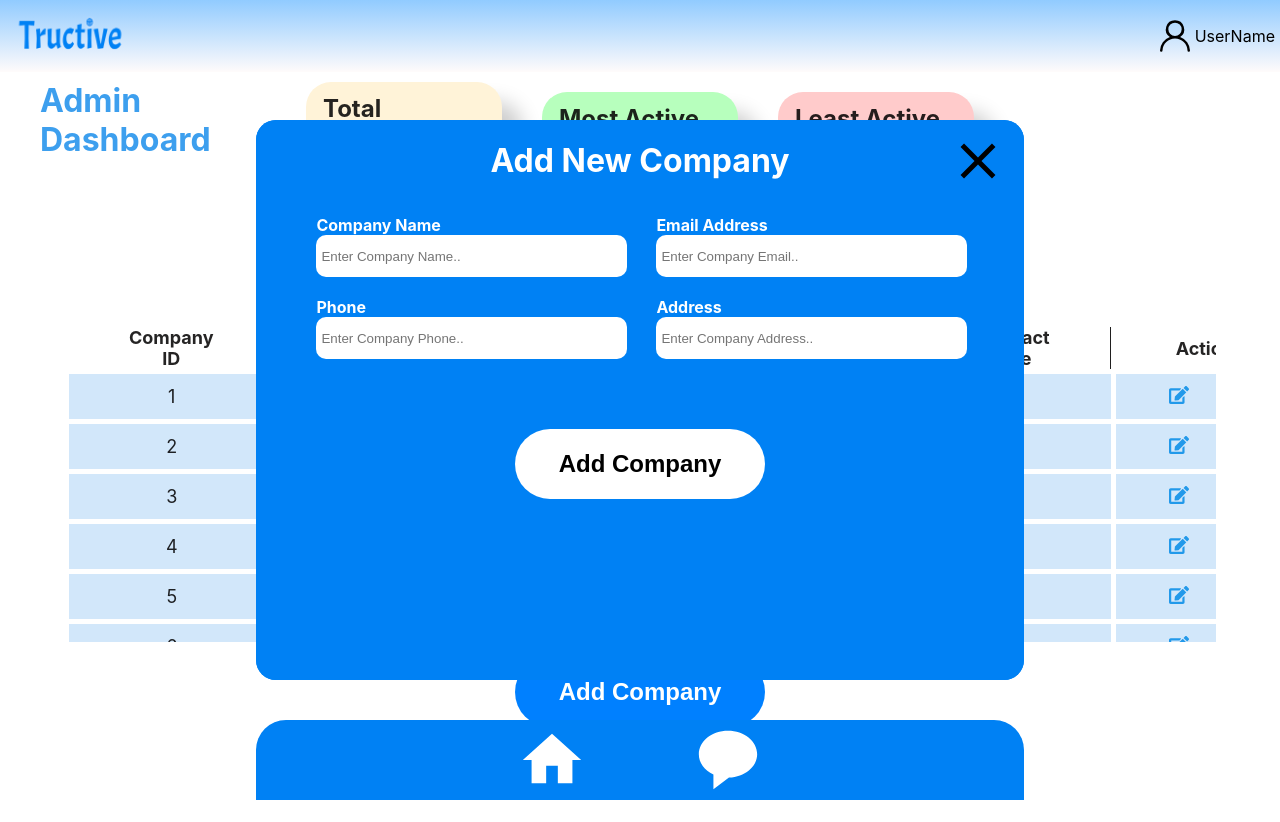
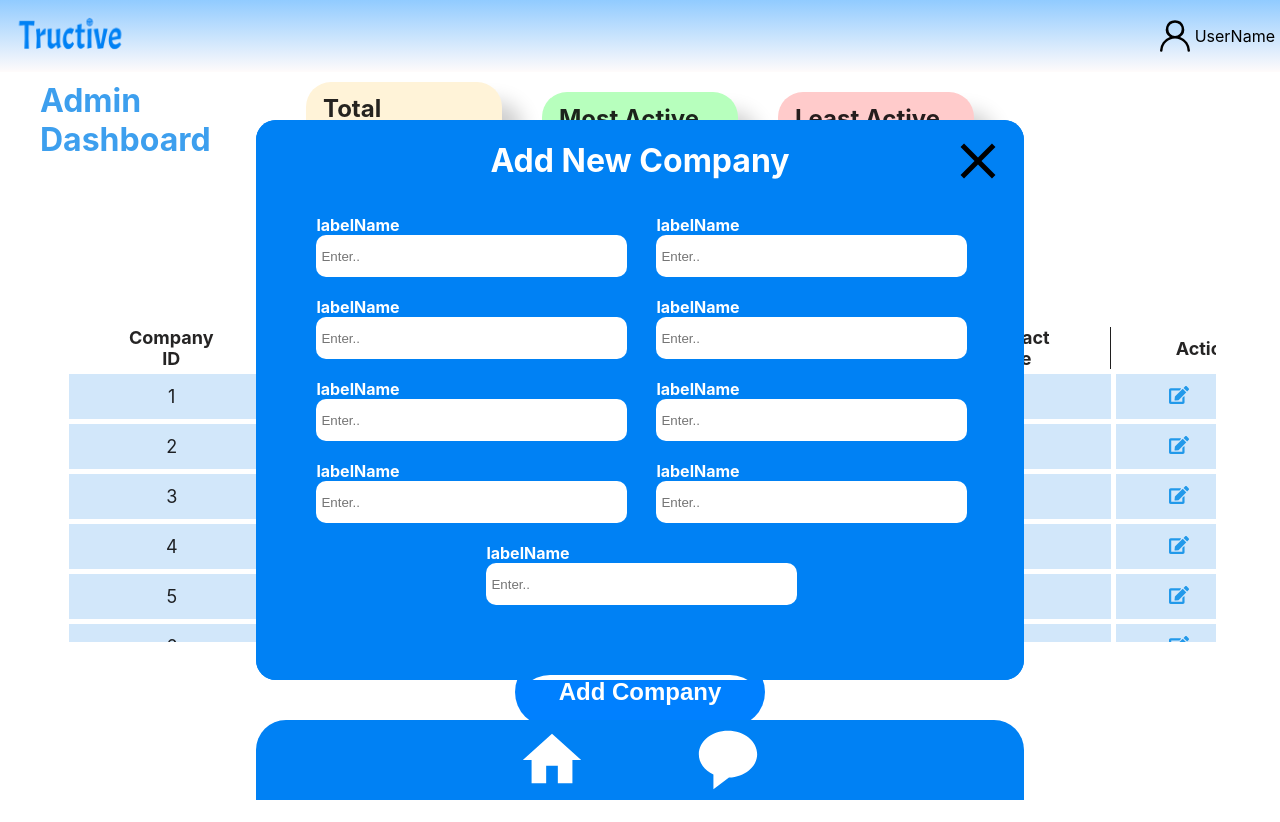
Before and after one commit to m7modfayez/tructive, a React (Vite) app: page /admin-dashboard/add-company in a window 1280 px wide. Built offline with nearby package versions, Linux system fonts and the light colour scheme.

Commit message:
creating base form for multiple using

```diff
--- a/src/App.tsx
+++ b/src/App.tsx
@@ -8,6 +8,7 @@ import Dashboard from './assets/components/Dashboard';
 import AdminDashboard from './assets/components/admin-dashboard/AdminDashboard';
 import AddingCompanyWindow from './assets/components/admin-dashboard/Admin-Actions/AddingCompanyWindow';
 import EditCompanyWindow from './assets/components/admin-dashboard/Admin-Actions/EditCompany';
+import BaseFormWindow from './assets/components/base-components/BaseFormWindow';
 
 function App() {
 
@@ -36,7 +37,8 @@ function App() {
 
         {/* Admin Dashboard with Nested Route */}
         <Route path="/admin-dashboard" element={<AdminDashboard />}>
-          <Route path="add-company" element={<AddingCompanyWindow />} />
+          {/* <Route path="add-company" element={<AddingCompanyWindow />} /> */}
+          <Route path="add-company" element={<BaseFormWindow />} />
           <Route path= "edit-company/:id" element={<EditCompanyWindow />} />
         </Route>
 
--- /dev/null
+++ b/src/assets/components/base-components/BaseFormWindow.tsx
@@ -0,0 +1,111 @@
+import Closing from "./Closing";
+import BaseButton from "./BaseButton";
+
+
+interface FormItem {
+    label: string;
+    inputType: string;
+    placeHolder: string;
+  }
+
+  type FormArr = FormItem[];
+
+const formAttr: FormArr = [
+    {
+        label: "labelName",
+        inputType: "type",
+        placeHolder: "Enter..",
+    },
+    {
+        label: "labelName",
+        inputType: "type",
+        placeHolder: "Enter..",
+    },{
+        label: "labelName",
+        inputType: "type",
+        placeHolder: "Enter..",
+    },{
+        label: "labelName",
+        inputType: "type",
+        placeHolder: "Enter..",
+    },{
+        label: "labelName",
+        inputType: "type",
+        placeHolder: "Enter..",
+    },{
+        label: "labelName",
+        inputType: "type",
+        placeHolder: "Enter..",
+    },{
+        label: "labelName",
+        inputType: "type",
+        placeHolder: "Enter..",
+    },{
+        label: "labelName",
+        inputType: "type",
+        placeHolder: "Enter..",
+    },{
+        label: "labelName",
+        inputType: "type",
+        placeHolder: "Enter..",
+    },
+];
+
+
+function BaseFormWindow() {
+
+    const confirmAddCompany = () =>{
+        console.log("company added successfuly..");
+    }
+
+    return(
+        <>
+
+        <div className="base-actions-window">
+
+            <Closing />
+            <div style={{textAlign:"center", margin:"0 auto", width:"fit-content"}} > <h1>Add New Company</h1> </div>
+
+            <div className="company-form-div">
+            <form className="company-form">
+                {/* <div className="form-attr">
+                 <label htmlFor="name">Company Name</label>
+                 <input type="text" id="name" name="companyName" placeholder="Enter Company Name.." />
+                </div>
+
+                <div className="form-attr">
+                 <label htmlFor="email">Email Address</label>
+                 <input type="text" id="email" name="companyEmail" placeholder="Enter Company Email.." />
+                </div>
+
+                <div className="form-attr">
+                 <label htmlFor="phone">Phone</label>
+                 <input type="text" id="phone" name="companyPhone" placeholder="Enter Company Phone.." />
+                </div>
+
+                <div className="form-attr">
+                 <label htmlFor="address">Address</label>
+                 <input type="text" id="address" name="companyAddress" placeholder="Enter Company Address.." />
+                </div> */}
+
+                {formAttr.map((attr) => (
+                    <div className="form-attr">
+                    <label htmlFor="name">{attr.label}</label>
+                    <input type={attr.inputType} id="name" name="companyName" placeholder={attr.placeHolder} />
+                   </div>
+                ) )}
+
+
+
+            </form>
+            </div>
+            <div style={{margin:"10px auto", width:"fit-content"}}>
+            <BaseButton name="Add Company" className="admin-confirm-adding-button" baseButtonOnClick={confirmAddCompany} />
+            </div>
+
+        </div>
+        </>
+    )
+}
+
+export default BaseFormWindow;
```
